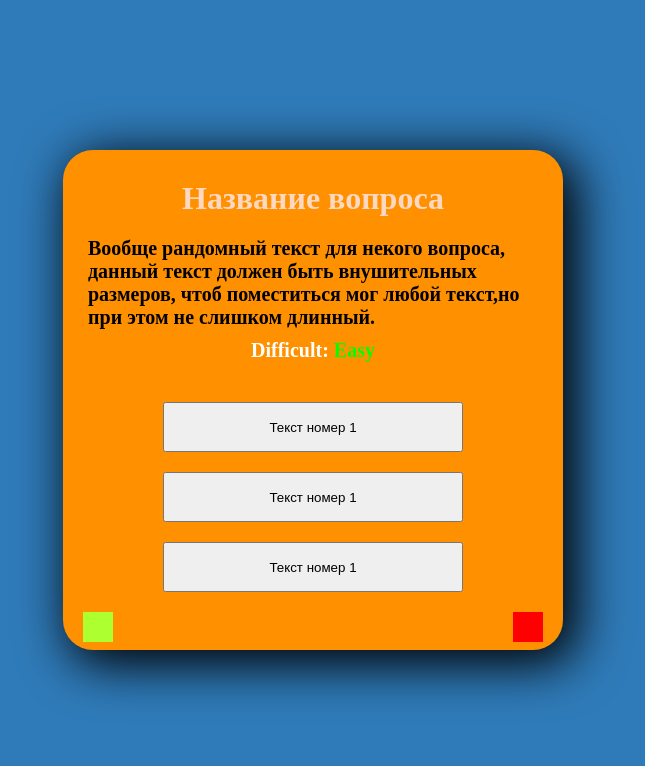
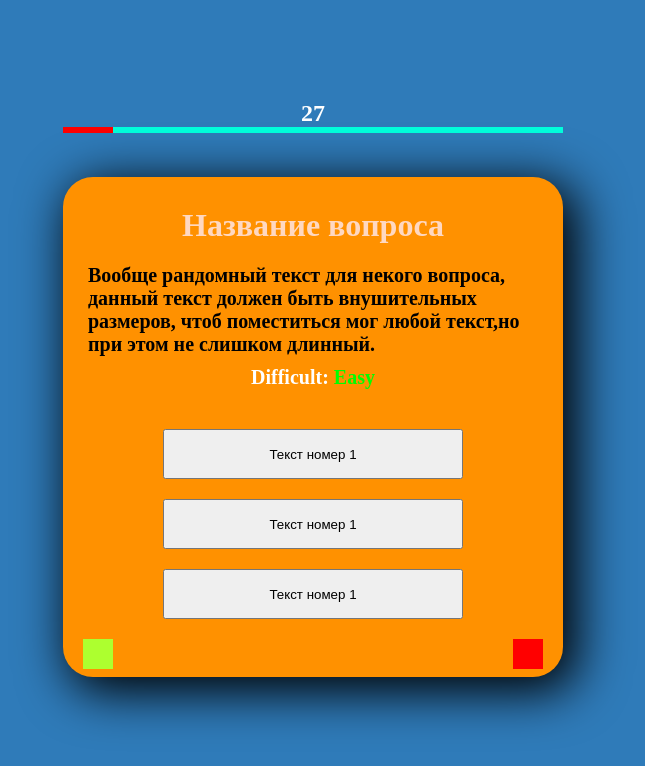
Before and after one commit to HHussHH/Quiz, a React (Create React App) app: page /game in a window 1280 px wide. Shown: the top 766 px of the page, without its empty margins (327-972 px from the left). Built offline with nearby package versions, Linux system fonts and the light colour scheme.

Commit message:
added rtk and timer design

```diff
--- a/src/components/Card/Card.tsx
+++ b/src/components/Card/Card.tsx
@@ -2,14 +2,13 @@ import styles from "./card.module.scss";
 
 const Card = () => {
   return (
-    <div className={styles.field}>
     <div className={styles.card}>
       <div className={styles.bg}>
         <h1 className={styles.title}>Название вопроса</h1>
         <p className={styles.text}>
           Вообще рандомный текст для некого вопроса, данный текст должен быть
-            внушительных размеров, чтоб поместиться мог любой текст,но при этом
-            не слишком длинный.
+          внушительных размеров, чтоб поместиться мог любой текст,но при этом не
+          слишком длинный.
         </p>
         <div className={styles.difficult}>
           Difficult: <span>Easy</span>
@@ -25,7 +24,6 @@ const Card = () => {
         </div>
       </div>
     </div>
-    </div>
   );
 };
 
--- /dev/null
+++ b/src/components/Card/Timer.tsx
@@ -0,0 +1,11 @@
+import styles from "./timer.module.scss";
+const Timer = () => {
+  return (
+    <div className={styles.timer}>
+      <span className={styles.time}>27</span>
+      <div className={styles.timeline} />
+    </div>
+  );
+};
+
+export default Timer;
--- a/src/components/Card/card.module.scss
+++ b/src/components/Card/card.module.scss
@@ -1,9 +1,3 @@
-.field {
-  width: 100dvw;
-  height: 100vh;
-  background-color: #2f7bb9;
-  padding-top: 150px;
-}
 .card {
   display: flex;
   margin: 0px auto;
--- /dev/null
+++ b/src/components/Card/timer.module.scss
@@ -0,0 +1,28 @@
+.timer {
+  padding-top: 100px;
+  padding-bottom: 44px;
+  width: max-content;
+  margin: 0 auto;
+}
+.time {
+  font-size: 24px;
+  font-weight: 700;
+  color: #fff;
+  display: flex;
+  width: 500px;
+  align-items: center;
+  justify-content: center;
+}
+.timeline {
+  width: 500px;
+  background-color: rgb(0, 255, 221);
+  height: 6px;
+
+  &::after {
+    content: "";
+    display: block;
+    width: 10%;
+    height: 6px;
+    background-color: red;
+  }
+}
--- a/src/features/question/quest-slice.ts
+++ b/src/features/question/quest-slice.ts
@@ -9,6 +9,12 @@ const initialState: quest[] = [
     text: "string",
     category: "математика",
     difficutly: "easy",
+    answers: {
+      answer_1: "text1",
+      answer_2: "text2",
+      answer_3: "text3",
+    },
+    currentAnswer: "answer_1",
   },
   {
     id: 1,
@@ -16,6 +22,12 @@ const initialState: quest[] = [
     text: "string",
     category: "фильмы",
     difficutly: "hard",
+    answers: {
+      answer_1: "text1",
+      answer_2: "text2",
+      answer_3: "text3",
+    },
+    currentAnswer: "answer_1",
   },
 ];
 
--- a/src/pages/GamePage.tsx
+++ b/src/pages/GamePage.tsx
@@ -1,8 +1,11 @@
 import Card from "../components/Card/Card";
+import Timer from "../components/Card/Timer";
+import styles from "./gamepage.module.scss";
 
 const GamePage = () => {
   return (
-    <div>
+    <div className={styles.field}>
+      <Timer />
       <Card />
     </div>
   );
--- /dev/null
+++ b/src/pages/gamepage.module.scss
@@ -0,0 +1,5 @@
+.field {
+  width: 100dvw;
+  height: 100vh;
+  background-color: #2f7bb9;
+}
```
Also changed, not shown: src/types/question.ts (+8 -0 lines). Lines whose indentation alone changed are shown as unchanged.
